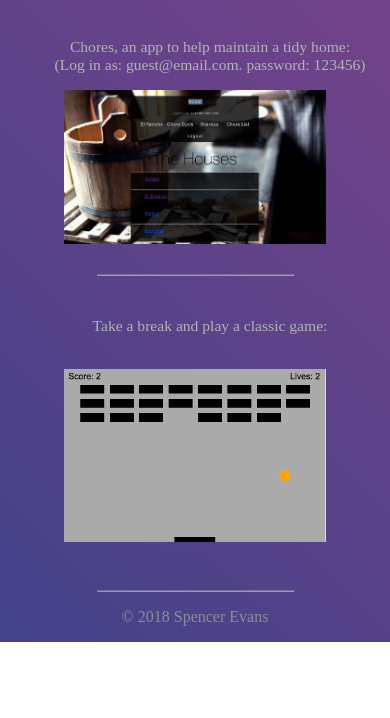
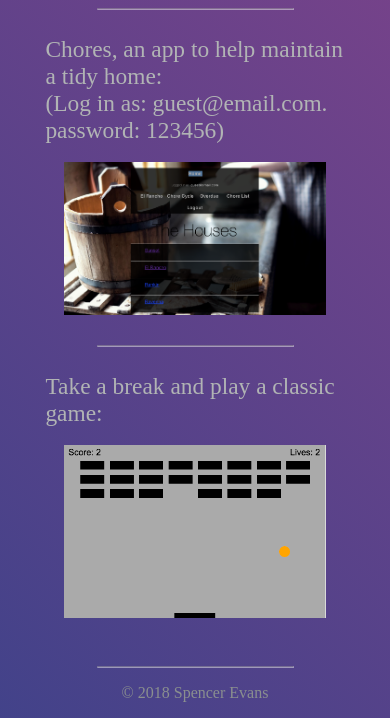
Before and after one commit to spensation/spencer-evans, a plain HTML site: page projects.html in a window 390 px wide. Shown: the part 470-1188 px from the top of the page. Before the commit the page ends 1112 px from the top, so only its background shows below. Drawn offline with Linux system fonts and the light colour scheme.

Commit message:
adjusted font-size on projects page

```diff
--- a/style.css
+++ b/style.css
@@ -657,6 +657,9 @@ hr {
 	}
 
 	.project-intro {
-		font-size: 4vw;
+		font-size: 6vw;
+		margin: auto;
+		width: 80%;
+		text-align: left;
 	}
 }
```
Also changed, not shown: projects.html (+2 -0 lines).
